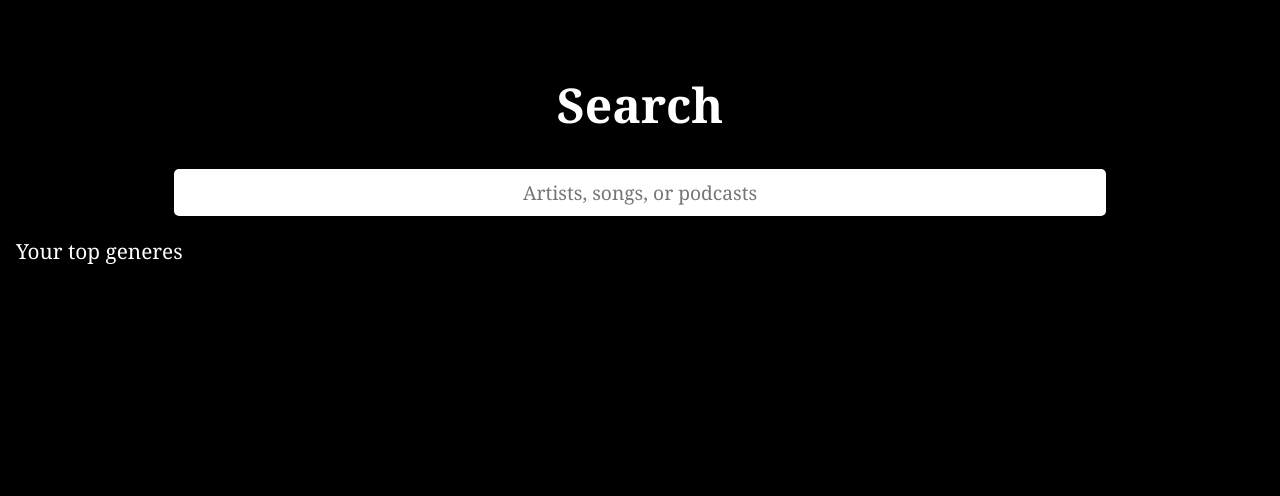
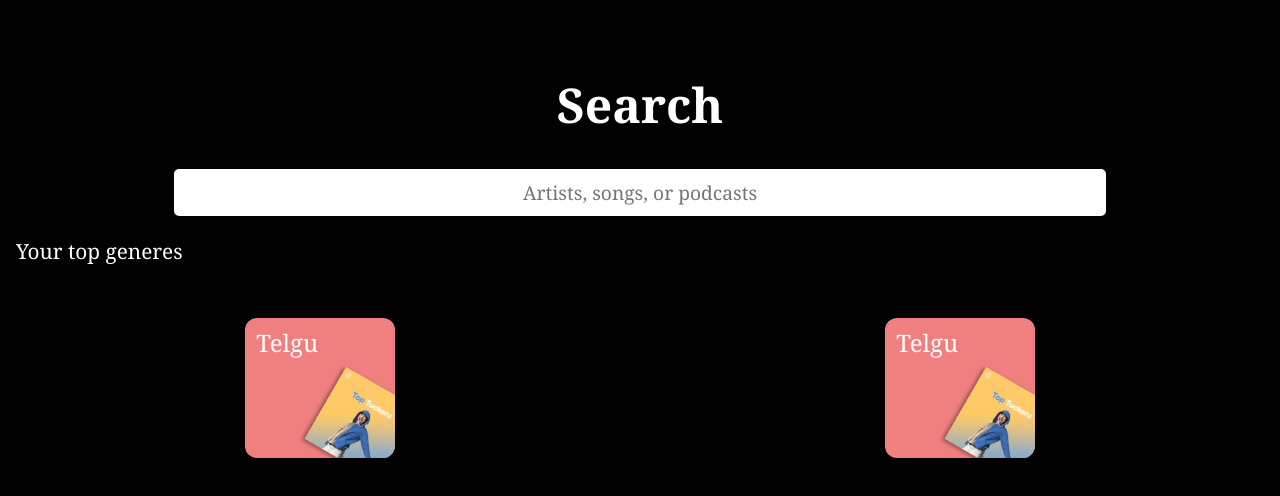
Before and after one commit to TidbitsJS/Spotify-Search, a React (Create React App) app: page / in a window 1280 px wide. Shown: the top 496 px of the page. Built offline with nearby package versions, Linux system fonts and the light colour scheme.

Commit message:
card creation

```diff
--- a/src/Components/Albums/Album.js
+++ b/src/Components/Albums/Album.js
@@ -1,5 +1,6 @@
 import React, { Component } from "react";
 import "./album.css";
+import Card from "../Cards/Card";
 
 export class Album extends Component {
   render() {
@@ -8,7 +9,10 @@ export class Album extends Component {
         <div className="top-heading">
           <p>Your top generes</p>
         </div>
-        <div className="album-grid"></div>
+        <div className="album-grid">
+          <Card />
+          <Card />
+        </div>
       </div>
     );
   }
--- a/src/Components/Albums/album.css
+++ b/src/Components/Albums/album.css
@@ -6,3 +6,9 @@
   margin-left: 1rem;
   font-size: 1.3rem;
 }
+
+.album-grid {
+  display: grid;
+  grid-template-columns: repeat(2, 1fr);
+  place-items: center;
+}
--- /dev/null
+++ b/src/Components/Cards/Card.js
@@ -0,0 +1,20 @@
+import React, { Component } from "react";
+import telgu from "../../Spotify Images/telgu.jpeg";
+import "./card.css";
+
+export class Card extends Component {
+  render() {
+    return (
+      <div className="card-container">
+        <div className="text-block">Telgu</div>
+        <div className="image-block">
+          <div className="image">
+            <img src={telgu} alt="telgu" />
+          </div>
+        </div>
+      </div>
+    );
+  }
+}
+
+export default Card;
--- /dev/null
+++ b/src/Components/Cards/card.css
@@ -0,0 +1,46 @@
+.card-container {
+  margin-top: 2rem;
+  width: 150px;
+  height: 140px;
+  display: flex;
+  border-radius: 12px;
+  background-color: lightcoral;
+  overflow: hidden;
+  flex-direction: column;
+}
+
+.text-block {
+  flex: 1;
+  display: flex;
+  justify-content: flex-start;
+  align-items: flex-start;
+  margin-left: 0.7rem;
+  margin-top: 0.5rem;
+  font-size: 1.5rem;
+  color: #ffffff;
+}
+
+.image-block {
+  flex: 1;
+  display: flex;
+  justify-content: flex-end;
+  align-items: flex-end;
+}
+
+.image {
+  width: 55%;
+  height: 100%;
+  display: flex;
+  justify-content: flex-end;
+  align-items: flex-end;
+  position: relative;
+  top: 8%;
+  left: 5%;
+}
+
+.card-container img {
+  width: 100%;
+  height: 100%;
+  transform: rotate(30deg);
+  box-shadow: -2px 2px 4px rgba(0, 0, 0, 0.4);
+}
```
